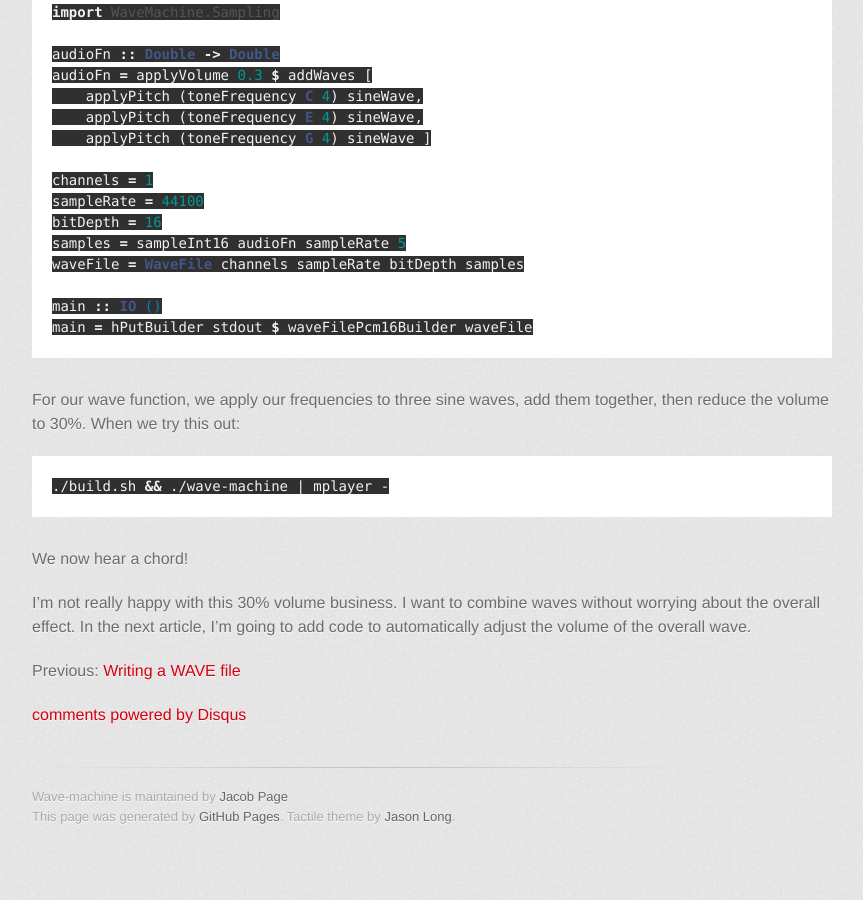
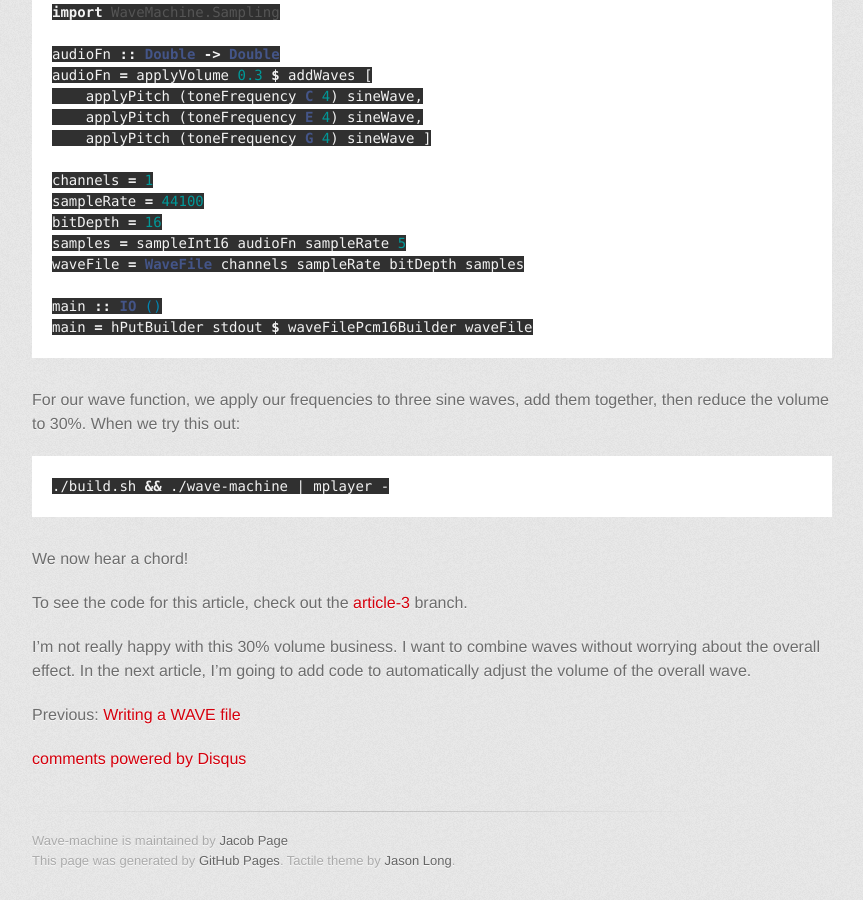
Before and after one commit to apoco/wave-machine, a Jekyll site: the page built from _posts/2014-08-04-combining-waves.md, in a window 1280 px wide and 900 px high, scrolled down 4256 px. Shown: the whole window, without its empty margins (208-1071 px from the left). Built offline with Jekyll 4.4.1, drawn with Linux system fonts in a browser that asks for light colours; some web fonts are replaced; Markdown is read by kramdown in place of the engine named in the settings; comment, search, counter and statistics services are not loaded; before the commit the page ends 5112 px from its top, so only the background shows below that.

Commit message:
Added article for amplitude adjustment.

```diff
--- a/_posts/2014-08-04-combining-waves.md
+++ b/_posts/2014-08-04-combining-waves.md
@@ -194,5 +194,7 @@ For our wave function, we apply our frequencies to three sine waves, add them to
 
 We now hear a chord!
 
+To see the code for this article, check out the [article-3](https://github.com/apoco/wave-machine/tree/article-3) branch.
+
 I'm not really happy with this 30% volume business. I want to combine waves without worrying about the overall effect. In the next article, I'm
 going to add code to automatically adjust the volume of the overall wave.
```
Also changed, not shown: _posts/2014-08-03-wave-file.md (+2 -0 lines).
